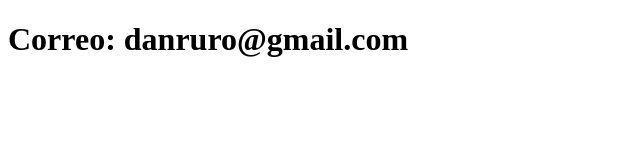
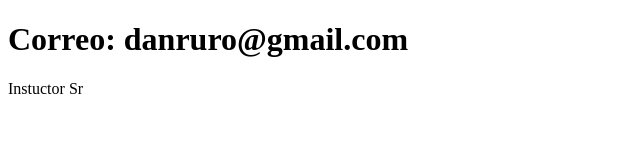
Before and after one commit to danruro/sistema-de-registro, a plain HTML site: page Contacto.html in a window 1280 px wide. Shown: the full height of the page, 0-640 px from the left. Drawn offline with Linux system fonts and the light colour scheme.

Commit message:
Acualiza el contacto.html

```diff
--- a/Contacto.html
+++ b/Contacto.html
@@ -7,5 +7,6 @@
 </head>
 <body>
     <h1>Correo: danruro@gmail.com</h1>
+    <p>Instuctor Sr</p>
 </body>
 </html>
```
